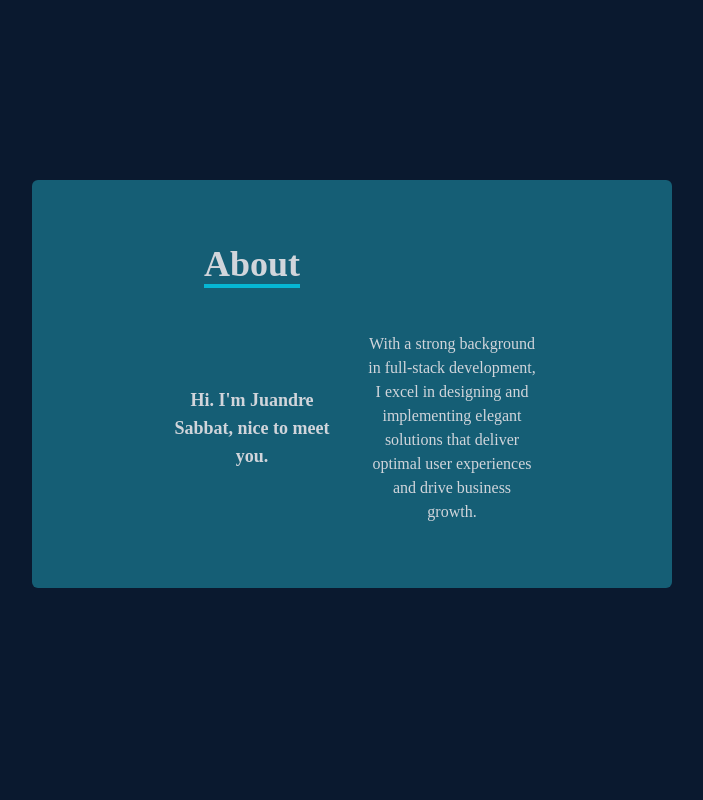
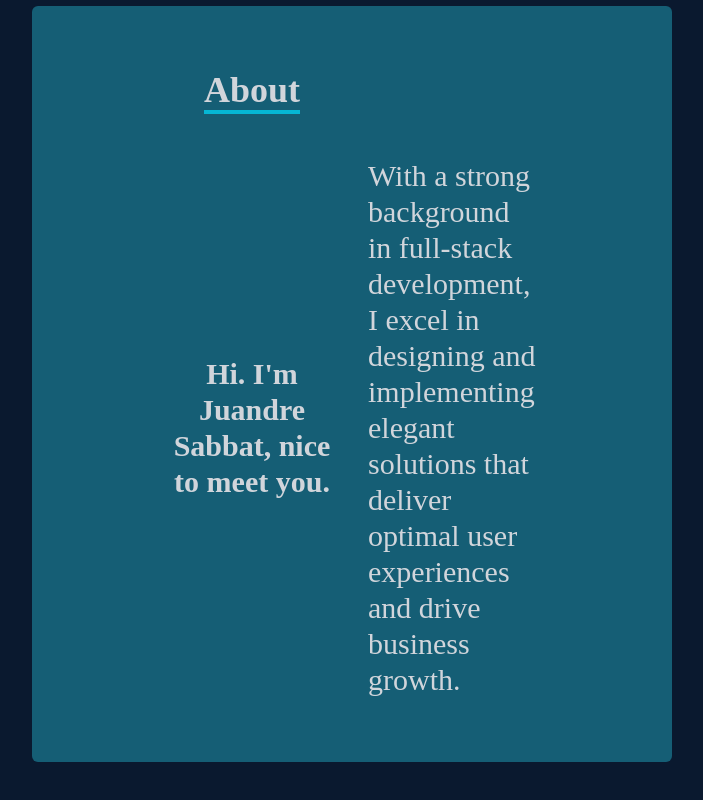
Before and after one commit to sabbatj/react-portfolio-js, a React (Create React App) app: page / in a window 1280 px wide. Shown: the part 816-1616 px from the top of the page, without its empty margins (288-991 px from the left). Built offline with nearby package versions, Linux system fonts and the light colour scheme.

Commit message:
Update about.screen.tsx

```diff
--- a/src/screens/about/about.screen.tsx
+++ b/src/screens/about/about.screen.tsx
@@ -2,7 +2,7 @@ const About = () => {
   return (
     <div data-name="about" id="about" className="w-full h-screen bg-[#0a192f] text-gray-300">
       <div className="flex flex-col justify-center items-center w-full h-full">
-        <div className="py-16 rounded-md bg-cyan-800 flex flex-col justify-center items-center w-5/6 md:w-3/6"> {/* Updated w-4/6 to w-5/6 for desktop view */}
+        <div className="py-16 rounded-md bg-cyan-800 flex flex-col justify-center items-center w-5/6 md:w-3/6">
           <div className="max-w-[400px] w-full grid sm:grid-cols-2 gap-8 mb-4">
             <div className="text-center pb-8 pl-4">
               <p className="text-4xl font-bold inline border-b-4 border-cyan-500">About</p>
@@ -11,10 +11,10 @@ const About = () => {
           </div>
           <div className="max-w-[400px] w-full grid sm:grid-cols-2 gap-8 px-4">
             <div className="sm:text-right text-4xl font-bold flex justify-center items-center h-full">
-              <p className="text-center text-lg text-3xl">Hi. I'm Juandre Sabbat, nice to meet you.</p>
+              <p className="text-center text-lg sm:text-3xl">Hi. I'm Juandre Sabbat, nice to meet you.</p> {/* Updated text-lg and sm:text-3xl classes */}
             </div>
             <div className="flex justify-center items-center h-full">
-              <p className="text-center text-left text-base text-3lg">
+              <p className="text-center sm:text-left text-base sm:text-3xl"> {/* Updated text-base and sm:text-3xl classes */}
                 With a strong background in full-stack development, I excel in designing and implementing elegant solutions that deliver optimal user experiences and drive business growth.
               </p>
             </div>
```
